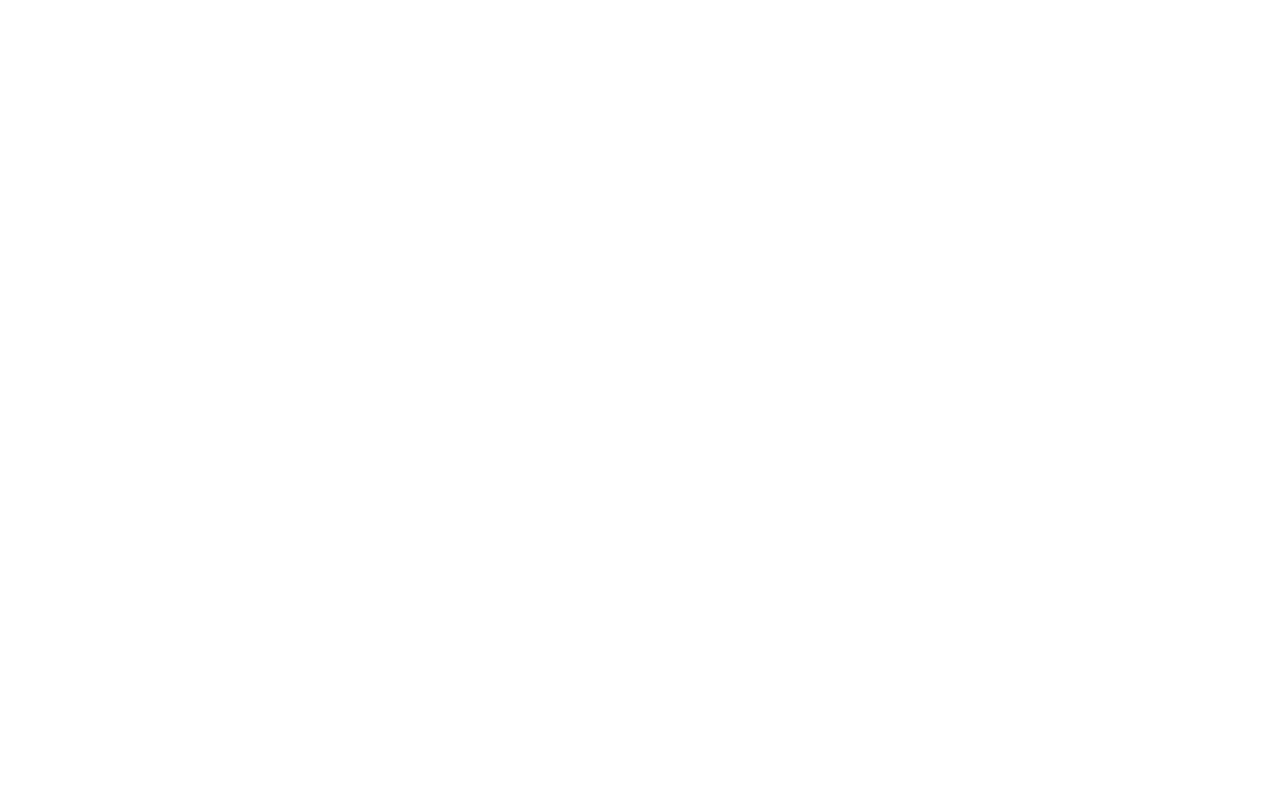
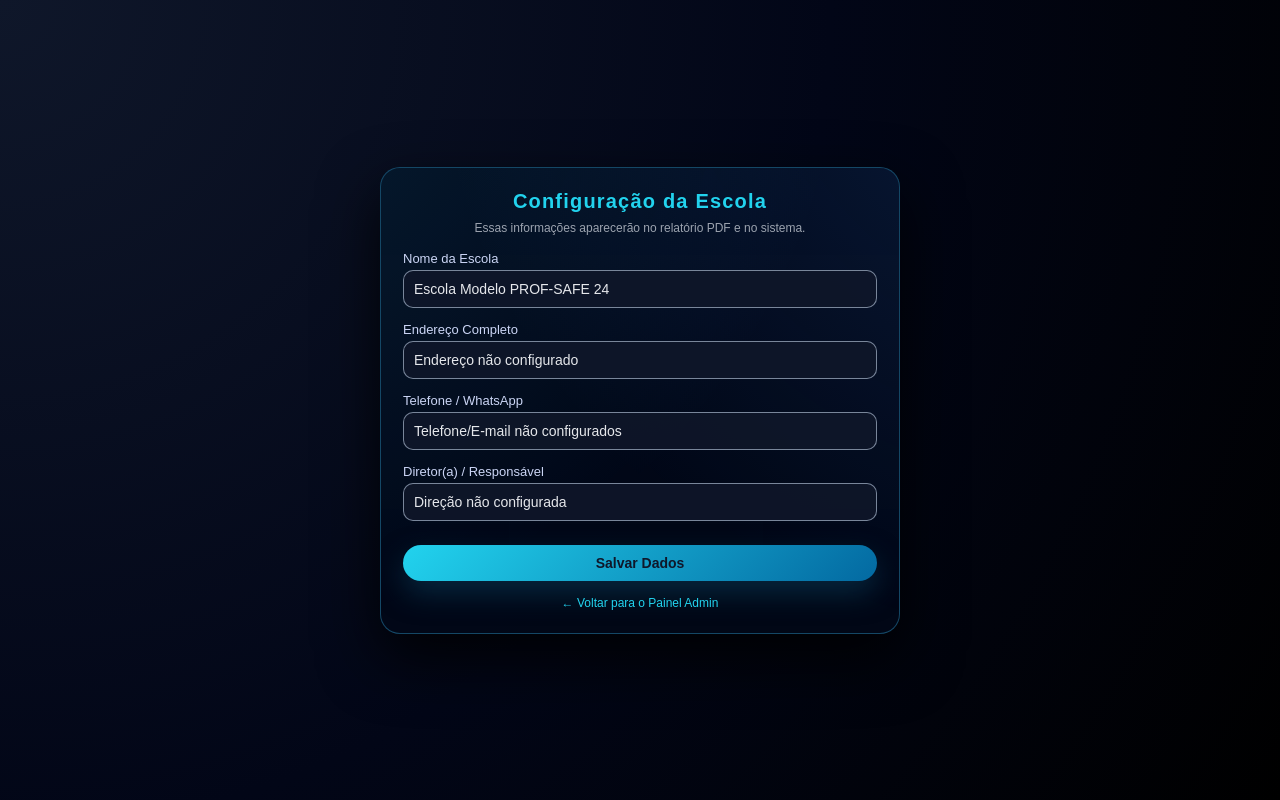
Before and after one commit to salveci2022/prof-safe24, a Flask app: page /admin/escola in a window 1280 px wide. Before the commit the page is empty. Run offline with Flask 3, Linux system fonts and the light colour scheme.

Commit message:
Update admin_school.html

```diff
--- a/templates/admin_school.html
+++ b/templates/admin_school.html
@@ -1,10 +1,149 @@
 <!DOCTYPE html>
-<html lang="pt-BR">
+<html lang="pt-br">
 <head>
     <meta charset="UTF-8">
-    <title>Configurar Escola</title>
+    <title>PROF-SAFE 24 – Dados da Escola</title>
+    <style>
+        * { box-sizing: border-box; }
+        body {
+            margin:0;
+            font-family: Arial, sans-serif;
+            background: radial-gradient(circle at top left,#0f172a 0,#020617 55%,#000 100%);
+            color:#e5e7eb;
+            display:flex;
+            align-items:center;
+            justify-content:center;
+            min-height:100vh;
+            padding:20px;
+        }
+        .shell{
+            width:100%;
+            max-width:520px;
+            background:rgba(2,8,23,0.96);
+            border-radius:20px;
+            border:1px solid rgba(56,189,248,0.35);
+            box-shadow:0 24px 60px rgba(0,0,0,0.85);
+            padding:22px;
+            position:relative;
+            overflow:hidden;
+        }
+        .shell::before{
+            content:"";
+            position:absolute;
+            inset:-35%;
+            background:
+                radial-gradient(circle at 0 0,rgba(56,189,248,0.16),transparent 55%),
+                radial-gradient(circle at 100% 0,rgba(59,130,246,0.2),transparent 55%);
+            opacity:0.9;
+            pointer-events:none;
+        }
+        .shell-inner{
+            position:relative;
+            z-index:1;
+        }
+        h2{
+            margin:0 0 12px;
+            font-size:20px;
+            font-weight:700;
+            text-align:center;
+            letter-spacing:0.06em;
+            color:#22d3ee;
+        }
+        p.sub{
+            text-align:center;
+            margin:-4px 0 16px;
+            font-size:12px;
+            color:#9ca3af;
+        }
+        .form-group{
+            margin-bottom:14px;
+        }
+        label{
+            display:block;
+            margin-bottom:4px;
+            font-size:13px;
+            color:#cbd5f5;
+        }
+        input{
+            width:100%;
+            padding:10px;
+            border-radius:10px;
+            border:1px solid rgba(148,163,184,0.8);
+            background:rgba(15,23,42,0.9);
+            color:#e5e7eb;
+            font-size:14px;
+        }
+        input:focus{
+            outline:none;
+            border-color:#22d3ee;
+            box-shadow:0 0 0 1px rgba(34,211,238,0.6);
+        }
+        .btn-save{
+            width:100%;
+            margin-top:10px;
+            padding:10px 0;
+            border-radius:999px;
+            border:none;
+            background:linear-gradient(135deg,#22d3ee,#0369a1);
+            font-size:14px;
+            font-weight:600;
+            color:#0f172a;
+            cursor:pointer;
+            box-shadow:0 12px 28px rgba(8,47,73,0.8);
+        }
+        .btn-save:hover{ filter:brightness(1.05); }
+
+        .back{
+            margin-top:12px;
+            text-align:center;
+        }
+        .back a{
+            font-size:12px;
+            color:#22d3ee;
+            text-decoration:none;
+        }
+        .back a:hover{
+            text-decoration:underline;
+        }
+    </style>
 </head>
 <body>
+<div class="shell">
+    <div class="shell-inner">
 
+        <h2>Configuração da Escola</h2>
+        <p class="sub">Essas informações aparecerão no relatório PDF e no sistema.</p>
+
+        <form method="POST">
+
+            <div class="form-group">
+                <label>Nome da Escola</label>
+                <input type="text" name="nome" value="{{ escola.nome }}">
+            </div>
+
+            <div class="form-group">
+                <label>Endereço Completo</label>
+                <input type="text" name="endereco" value="{{ escola.endereco }}">
+            </div>
+
+            <div class="form-group">
+                <label>Telefone / WhatsApp</label>
+                <input type="text" name="telefone" value="{{ escola.telefone }}">
+            </div>
+
+            <div class="form-group">
+                <label>Diretor(a) / Responsável</label>
+                <input type="text" name="diretor" value="{{ escola.diretor }}">
+            </div>
+
+            <button class="btn-save" type="submit">Salvar Dados</button>
+        </form>
+
+        <div class="back">
+            <a href="/admin">← Voltar para o Painel Admin</a>
+        </div>
+
+    </div>
+</div>
 </body>
 </html>
```
